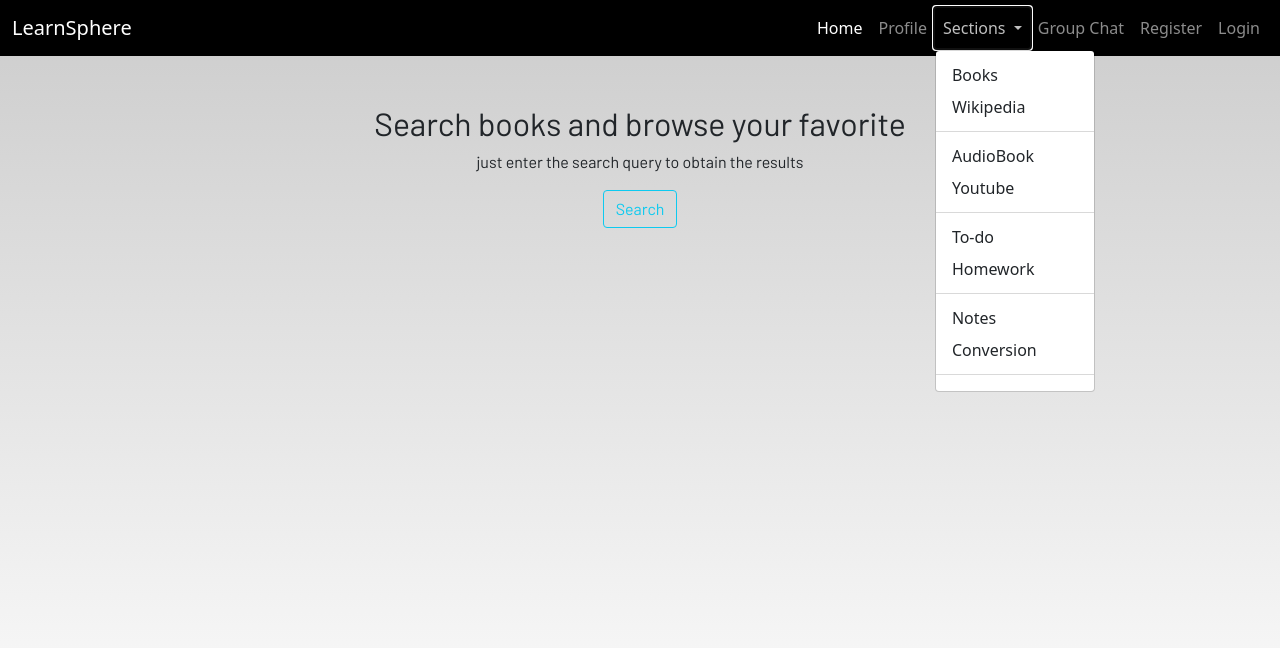
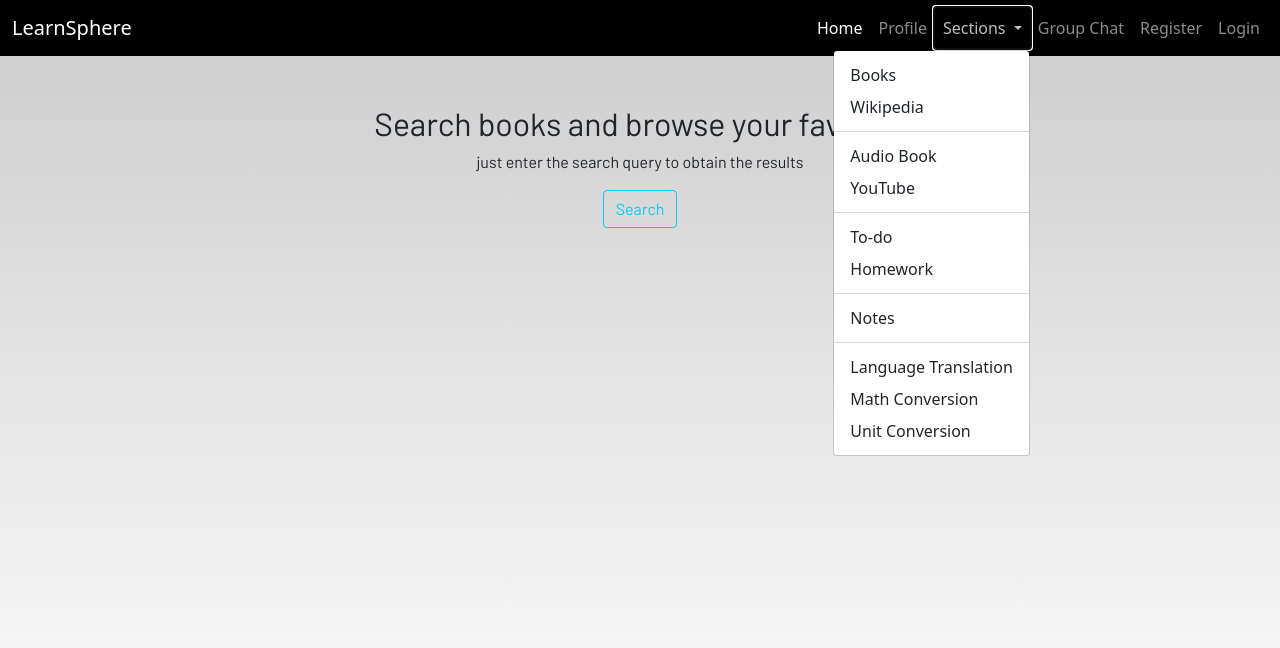
Before and after one commit to Shruti-Adam/LearnSphere, a Django app: page /books/ in a window 1280 px wide, after a click on "Sections". Shown: the top 648 px of the page. Run offline with Django 5.2, Linux system fonts and the light colour scheme; some web fonts are replaced.

Commit message:
Fix base.html conversion links (Render safe)

```diff
--- a/dashboard/templates/dashboard/base.html
+++ b/dashboard/templates/dashboard/base.html
@@ -9,11 +9,18 @@
   <title>LearnSphere</title>
 
   <!-- Bootstrap 5 CSS -->
-  <link href="https://cdn.jsdelivr.net/npm/bootstrap@5.1.3/dist/css/bootstrap.min.css" rel="stylesheet">
+  <link
+    href="https://cdn.jsdelivr.net/npm/bootstrap@5.1.3/dist/css/bootstrap.min.css"
+    rel="stylesheet"
+  />
 
   <!-- Font Awesome -->
-  <link rel="stylesheet" href="https://use.fontawesome.com/releases/v5.7.2/css/all.css"
-    integrity="sha384-fnmOCqbTlWIlj8LyTjo7mOUStjsKC4pOpQbqyi7RrhN7udi9RwhKkMHpvLbHG9Sr" crossorigin="anonymous" />
+  <link
+    rel="stylesheet"
+    href="https://use.fontawesome.com/releases/v5.7.2/css/all.css"
+    integrity="sha384-fnmOCqbTlWIlj8LyTjo7mOUStjsKC4pOpQbqyi7RrhN7udi9RwhKkMHpvLbHG9Sr"
+    crossorigin="anonymous"
+  />
 
   <!-- Custom CSS -->
   <link rel="stylesheet" href="{% static 'css/main.css' %}" />
@@ -25,48 +32,93 @@
       <div class="container-fluid">
         <a class="navbar-brand" href="{% url 'home' %}">LearnSphere</a>
 
-        <!-- Fixed: Bootstrap 5 toggle button -->
-        <button class="navbar-toggler" type="button" data-bs-toggle="collapse" data-bs-target="#navbarSupportedContent"
-          aria-controls="navbarSupportedContent" aria-expanded="false" aria-label="Toggle navigation">
+        <!-- Bootstrap 5 toggle -->
+        <button
+          class="navbar-toggler"
+          type="button"
+          data-bs-toggle="collapse"
+          data-bs-target="#navbarSupportedContent"
+          aria-controls="navbarSupportedContent"
+          aria-expanded="false"
+          aria-label="Toggle navigation"
+        >
           <span class="navbar-toggler-icon"></span>
         </button>
 
-        <div class="collapse navbar-collapse justify-content-end" id="navbarSupportedContent">
+        <div
+          class="collapse navbar-collapse justify-content-end"
+          id="navbarSupportedContent"
+        >
           <ul class="navbar-nav mb-2 mb-lg-0">
+
+            <!-- Home -->
             <li class="nav-item">
-              <a class="nav-link active" aria-current="page" href="{% url 'home' %}">Home</a>
+              <a class="nav-link active" href="{% url 'home' %}">Home</a>
             </li>
+
+            <!-- Profile -->
             <li class="nav-item">
               <a class="nav-link" href="{% url 'profile' %}">Profile</a>
             </li>
 
+            <!-- Sections Dropdown -->
             <li class="nav-item dropdown">
-              <!-- Fixed: data-bs-toggle instead of data-toggle -->
-              <a class="nav-link dropdown-toggle" href="#" id="navbarDropdown" role="button" data-bs-toggle="dropdown"
-                aria-haspopup="true" aria-expanded="false">
+              <a
+                class="nav-link dropdown-toggle"
+                href="#"
+                id="navbarDropdown"
+                role="button"
+                data-bs-toggle="dropdown"
+                aria-expanded="false"
+              >
                 Sections
               </a>
-              <div class="dropdown-menu" aria-labelledby="navbarDropdown">
+
+              <div class="dropdown-menu dropdown-menu-end" aria-labelledby="navbarDropdown">
+
+                <!-- Study -->
                 <a class="dropdown-item" href="{% url 'books' %}">Books</a>
                 <a class="dropdown-item" href="{% url 'wiki' %}">Wikipedia</a>
+
                 <div class="dropdown-divider"></div>
 
-                <a class="dropdown-item" href="{% url 'listen' %}">AudioBook</a>
-                <a class="dropdown-item" href="{% url 'youtube' %}">Youtube</a>
+                <!-- Media -->
+                <a class="dropdown-item" href="{% url 'listen' %}">Audio Book</a>
+                <a class="dropdown-item" href="{% url 'youtube' %}">YouTube</a>
+
                 <div class="dropdown-divider"></div>
+
+                <!-- Tasks -->
                 <a class="dropdown-item" href="{% url 'todo' %}">To-do</a>
                 <a class="dropdown-item" href="{% url 'homework' %}">Homework</a>
+
                 <div class="dropdown-divider"></div>
+
+                <!-- Notes -->
                 <a class="dropdown-item" href="{% url 'notes' %}">Notes</a>
-                <a class="dropdown-item" href="{% url 'conversion' %}">Conversion</a>
+
                 <div class="dropdown-divider"></div>
+
+                <!-- Conversions (DIRECT LINKS – SAFE) -->
+                <a class="dropdown-item" href="{% url 'language_translation' %}">
+                  Language Translation
+                </a>
+                <a class="dropdown-item" href="{% url 'math_conversion' %}">
+                  Math Conversion
+                </a>
+                <a class="dropdown-item" href="{% url 'unit_conversion' %}">
+                  Unit Conversion
+                </a>
+
               </div>
             </li>
 
+            <!-- Group Chat -->
             <li class="nav-item">
               <a class="nav-link" href="{% url 'chat_page' %}">Group Chat</a>
             </li>
 
+            <!-- Auth -->
             {% if user.is_authenticated %}
               <li class="nav-item">
                 <a class="nav-link" href="{% url 'logout' %}">Logout</a>
@@ -79,6 +131,7 @@
                 <a class="nav-link" href="{% url 'login' %}">Login</a>
               </li>
             {% endif %}
+
           </ul>
         </div>
       </div>
@@ -86,10 +139,11 @@
   </header>
 
   <br /><br />
-  <main>
+
+  <main class="container">
     {% if messages %}
       {% for msg in messages %}
-        <div class="alert alert-{{msg.tags}}">{{msg}}</div>
+        <div class="alert alert-{{ msg.tags }}">{{ msg }}</div>
       {% endfor %}
     {% endif %}
 
@@ -97,7 +151,7 @@
     {% endblock content %}
   </main>
 
-  <!-- Bootstrap 5 Bundle with Popper (replaces all old scripts) -->
+  <!-- Bootstrap 5 JS Bundle -->
   <script src="https://cdn.jsdelivr.net/npm/bootstrap@5.1.3/dist/js/bootstrap.bundle.min.js"></script>
 </body>
 </html>
```
Lines whose indentation alone changed are shown as unchanged.
